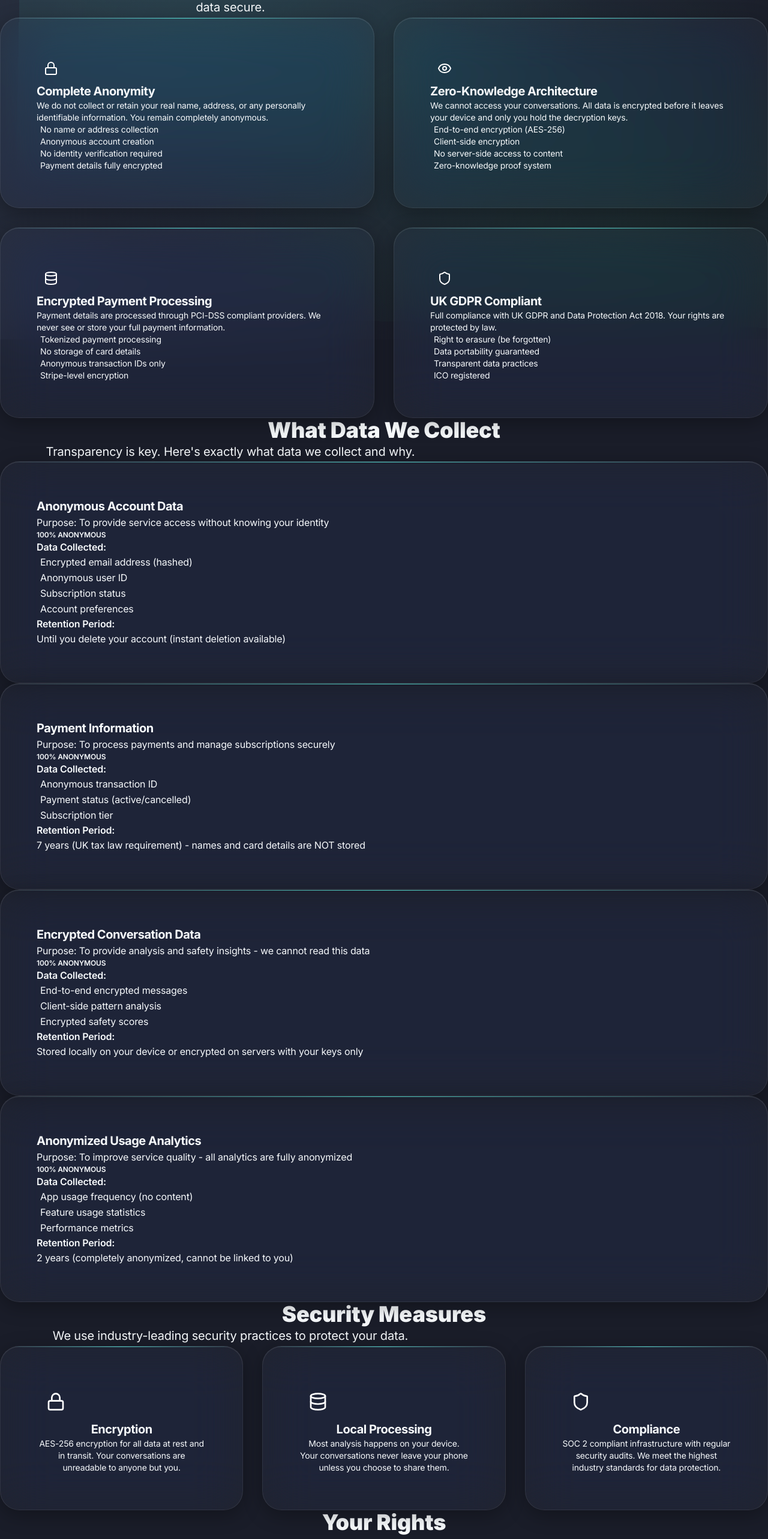
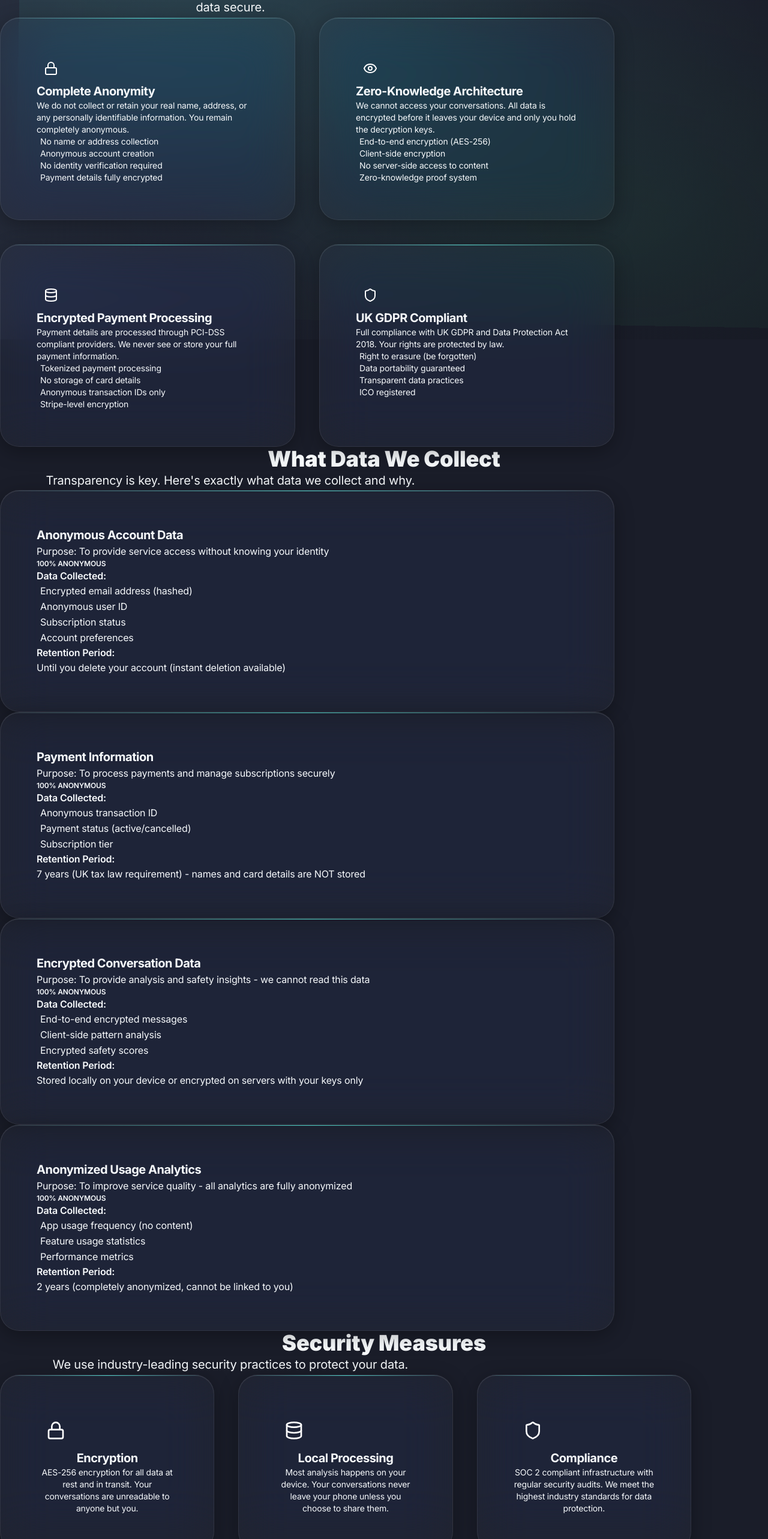
Before and after one commit to Asibe-Cheta/GutCheck-App, a Next.js app: page /privacy in a window 1280 px wide. Shown: the part 234-2800 px from the top of the page at 60% size. Built offline with nearby package versions, Linux system fonts and the light colour scheme.

Commit message:
Fix button capitalization and improve page alignment/spacing - Remove text-transform lowercase from buttons, center Privacy page cards with max-width constraints, increase spacing between Learn More cards, center disclaimer card

```diff
--- a/src/app/globals.css
+++ b/src/app/globals.css
@@ -237,7 +237,6 @@ body {
   overflow: hidden;
   box-shadow: 0 16px 48px rgba(79, 209, 199, 0.4);
   letter-spacing: -0.01em;
-  text-transform: lowercase;
 }
 
 .btn-primary::before {
@@ -279,7 +278,6 @@ body {
   position: relative;
   overflow: hidden;
   letter-spacing: -0.01em;
-  text-transform: lowercase;
 }
 
 .btn-secondary:hover {
--- a/src/app/learn-more/page.tsx
+++ b/src/app/learn-more/page.tsx
@@ -50,10 +50,10 @@ const LearnMore = () => {
                   Visualize Your Intuition
                 </span>
               </h1>
-              <div className="glass-card p-6 rounded-xl max-w-4xl mx-auto mb-8 border-warning-coral/30 border-2">
-                <div className="flex items-start gap-4">
-                  <AlertTriangle className="w-6 h-6 text-warning-coral flex-shrink-0 mt-1" />
-                  <div className="text-left">
+              <div className="glass-card p-6 rounded-xl max-w-4xl mx-auto mb-12 border-warning-coral/30 border-2">
+                <div className="flex flex-col items-center gap-4 text-center">
+                  <AlertTriangle className="w-6 h-6 text-warning-coral" />
+                  <div className="max-w-3xl">
                     <h3 className="text-lg font-bold text-warning-coral mb-2">Disclaimer: The app is an Assistant, Not an Authority</h3>
                     <p className="text-text-secondary">
                       The app is a guide that highlights several warning signs that align with known manipulation or perpetratory tactics.
@@ -68,10 +68,10 @@ const LearnMore = () => {
       </section>
 
       {/* The Core Problem */}
-      <section className="py-20">
+      <section className="py-24">
         <div className="max-w-7xl mx-auto px-4 sm:px-6 lg:px-8">
           <FadeIn direction="up">
-            <div className="text-center mb-16">
+            <div className="text-center mb-20">
               <h2 className="text-3xl md:text-4xl font-black text-text-primary mb-6">
                 The Core Problem
               </h2>
@@ -87,7 +87,7 @@ const LearnMore = () => {
             </div>
           </FadeIn>
 
-          <div className="space-y-8 max-w-5xl mx-auto">
+          <div className="space-y-10 max-w-5xl mx-auto">
             {problemPoints.map((point, index) => (
               <FadeIn key={point.number} direction="up" delay={index * 0.1}>
                 <Card variant="glass" hover className="h-full">
--- a/src/app/privacy/page.tsx
+++ b/src/app/privacy/page.tsx
@@ -124,7 +124,7 @@ const Privacy = () => {
             </div>
           </FadeIn>
 
-          <div className="grid grid-cols-1 md:grid-cols-2 gap-6 md:gap-8">
+          <div className="grid grid-cols-1 md:grid-cols-2 gap-8 md:gap-10 max-w-5xl mx-auto">
             {privacyPrinciples.map((principle, index) => (
               <FadeIn key={principle.title} direction="up" delay={index * 0.1}>
                 <Card variant="glass" hover className="h-full">
@@ -170,7 +170,7 @@ const Privacy = () => {
             </div>
           </FadeIn>
 
-          <div className="space-y-8 md:space-y-10">
+          <div className="space-y-8 md:space-y-10 max-w-5xl mx-auto">
             {dataTypes.map((dataType, index) => (
               <FadeIn key={dataType.category} direction="up" delay={index * 0.1}>
                 <Card variant="glass">
@@ -227,7 +227,7 @@ const Privacy = () => {
             </div>
           </FadeIn>
 
-          <div className="grid grid-cols-1 md:grid-cols-3 gap-6 md:gap-8">
+          <div className="grid grid-cols-1 md:grid-cols-3 gap-8 md:gap-10 max-w-6xl mx-auto">
             <FadeIn direction="up" delay={0.1}>
               <Card variant="glass" className="text-center">
                 <CardHeader>
@@ -302,7 +302,7 @@ const Privacy = () => {
             </div>
           </FadeIn>
 
-          <div className="grid grid-cols-1 md:grid-cols-2 gap-6 md:gap-8">
+          <div className="grid grid-cols-1 md:grid-cols-2 gap-8 md:gap-10 max-w-5xl mx-auto">
             <FadeIn direction="right">
               <Card variant="glass">
                 <CardHeader>
```
